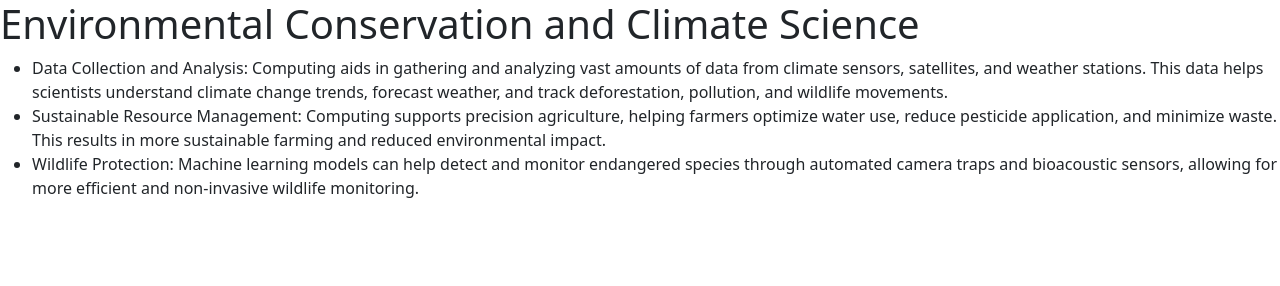
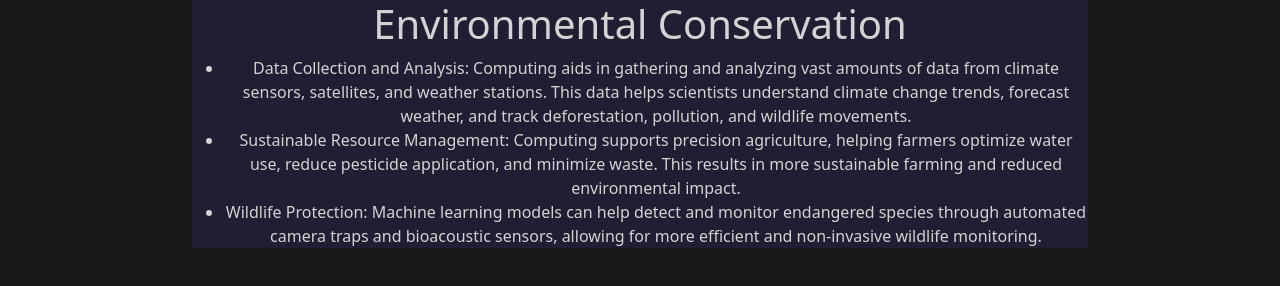
Before and after one commit to L-o-ng/website, a plain HTML site: page environment.html in a window 1280 px wide. Drawn offline with nearby package versions, Linux system fonts and the light colour scheme.

Commit message:
Updated my site and rethemed page to dark

```diff
--- a/environment.html
+++ b/environment.html
@@ -11,7 +11,7 @@
     </head>
     <body>
         <div class="environment" id="environment-content">
-            <h1>Environmental Conservation and Climate Science</h1>
+            <h1>Environmental Conservation</h1>
             <ul>
                 <li>
                     Data Collection and Analysis:
--- a/style.css
+++ b/style.css
@@ -1,5 +1,9 @@
 html {
-
+    background-color: #181818;
+    color: lightgray;
+}
+body {
+    background-color: #181818;
 }
 
 #index-content {
@@ -12,3 +16,12 @@ html {
 .index-page-link #computing-in-education {
 
 }
+
+#environment-content {
+    background-color: #1f1e33;
+    color: lightgray;
+    margin: 0 auto;
+    width: 70%;
+    height: auto;
+    text-align: center;
+}
```
